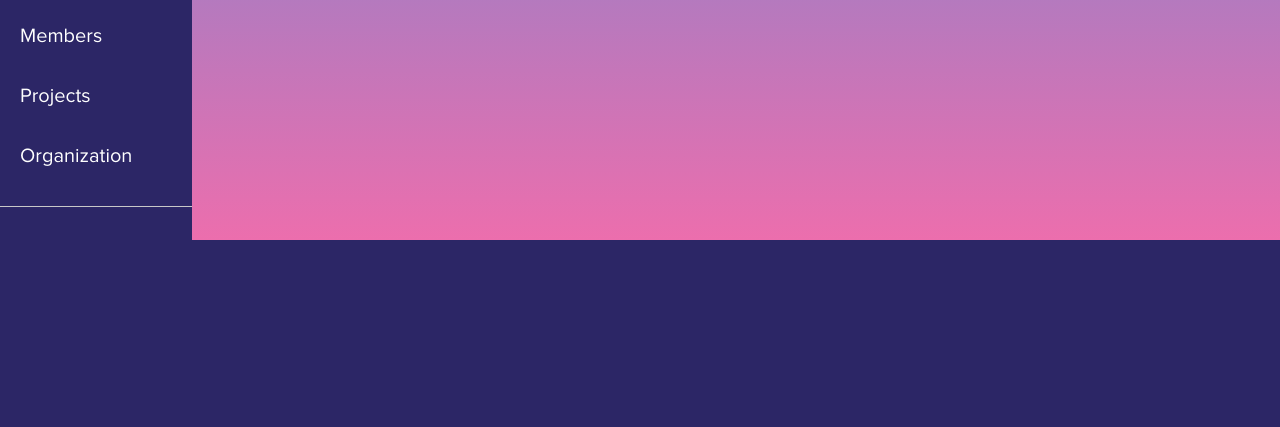
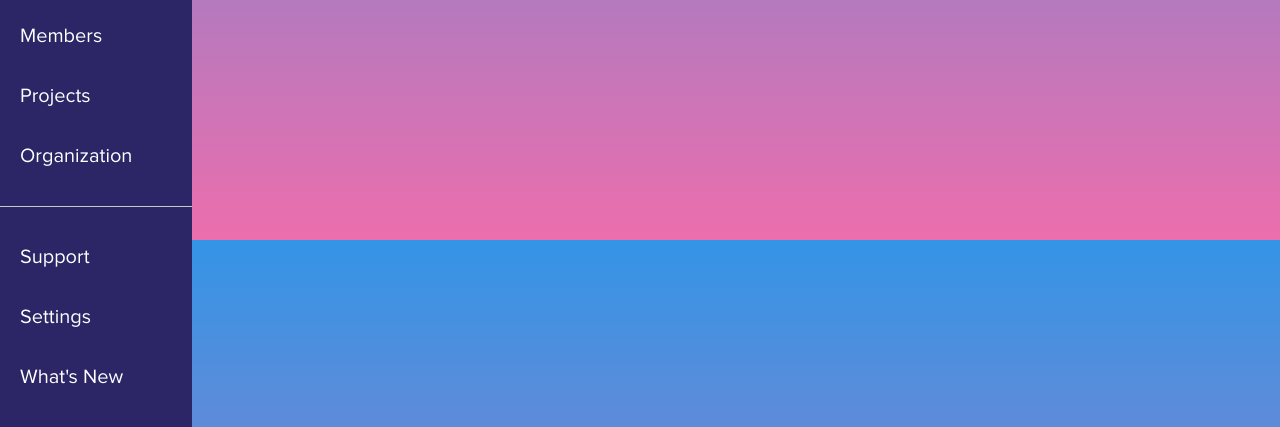
Before and after one commit to LucianuSebi/TeamHero, a PHP site: page /dashboard.php in a window 1280 px wide. Shown: the part 560-987 px from the top of the page. Before the commit the page ends 800 px from the top, so only its background shows below. Run offline with PHP 8.4, Linux system fonts and the light colour scheme; some libraries are stand-ins or nearby versions.

Commit message:
Small style changes on style.css

```diff
--- a/uTeamTrackr/css/dashboard_projects.css
+++ b/uTeamTrackr/css/dashboard_projects.css
@@ -66,7 +66,8 @@
     display: flex;
     align-items: center;
     flex-wrap: nowrap;
-    background-color: #632793;
+    border-radius: 15px;
+    background-color: #785496;
     text-decoration: none;
     transform: scale(1.0);
     transition: transform 0.3s ease;
@@ -91,6 +92,7 @@
     font-weight: bold;
     color: #000000;
     font-size: 30px;
+
 }
 
 .manage-categorie {
--- a/uTeamTrackr/css/style.css
+++ b/uTeamTrackr/css/style.css
@@ -14,7 +14,7 @@ body {
 }
 
 .leftBar {
-  position: fixed;
+  position: inherit;
   min-height: 100vh;
   width: 15%;
   top: 0px;
@@ -23,7 +23,8 @@ body {
   display: flex;
   align-items: center;
   flex-direction: column;
-  overflow: hidden;
+  height: fit-content;
+  overflow: visible;
 }
 
 .logo {
```
Also changed, not shown: uTeamTrackr/dashboard_projects.php (+2 -14 lines).
